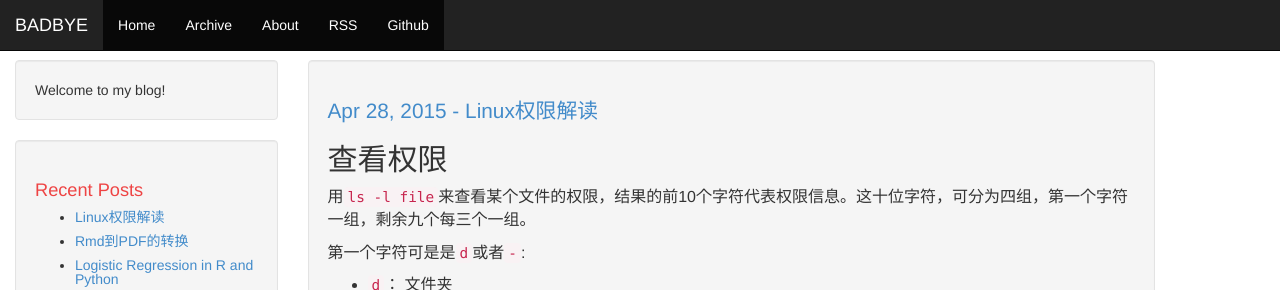
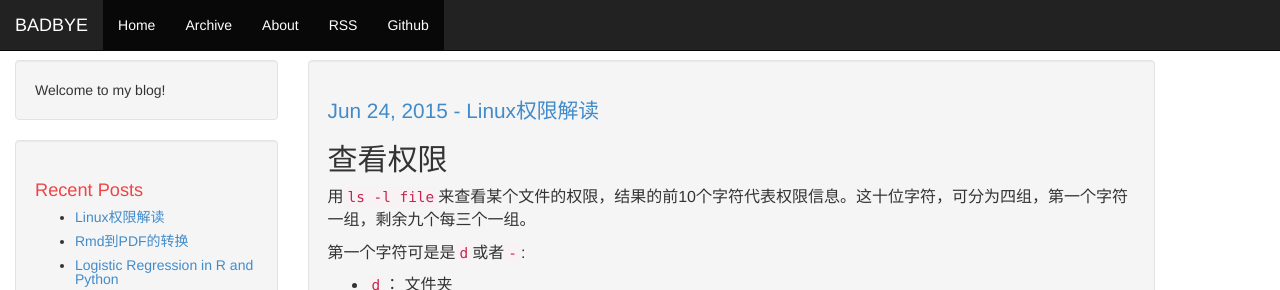
Before and after one commit to badbye/badbye.github.com, a Jekyll site: the page built from index.html, in a window 1280 px wide and 900 px high. Shown: the top 290 px of the window. Built offline with Jekyll 4.4.1, drawn with Linux system fonts in a browser that asks for light colours; Markdown is read by kramdown in place of the engine named in the settings; formulas are drawn with MathJax 3; the list of posts is cut into pages by our own code.

Commit message:
permission date

```diff
--- a/_posts/2015-06-24-permission.md
+++ b/_posts/2015-06-24-permission.md
@@ -1,7 +1,7 @@
 ---
 layout: post
 title: "Linux权限解读"
-date: 2015-04-28 16:25:06 -0700
+date: 2015-06-24 16:25:06 -0700
 comments: true
 ---
 
```
